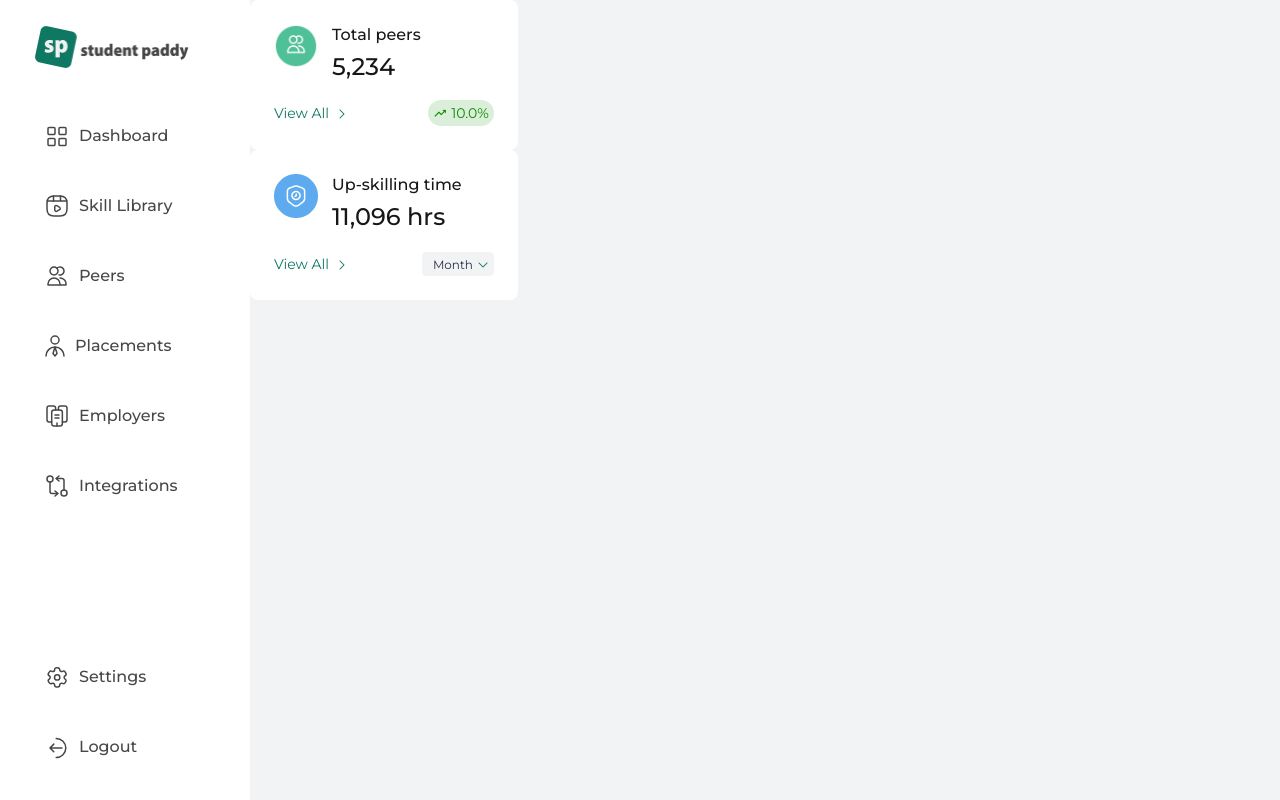
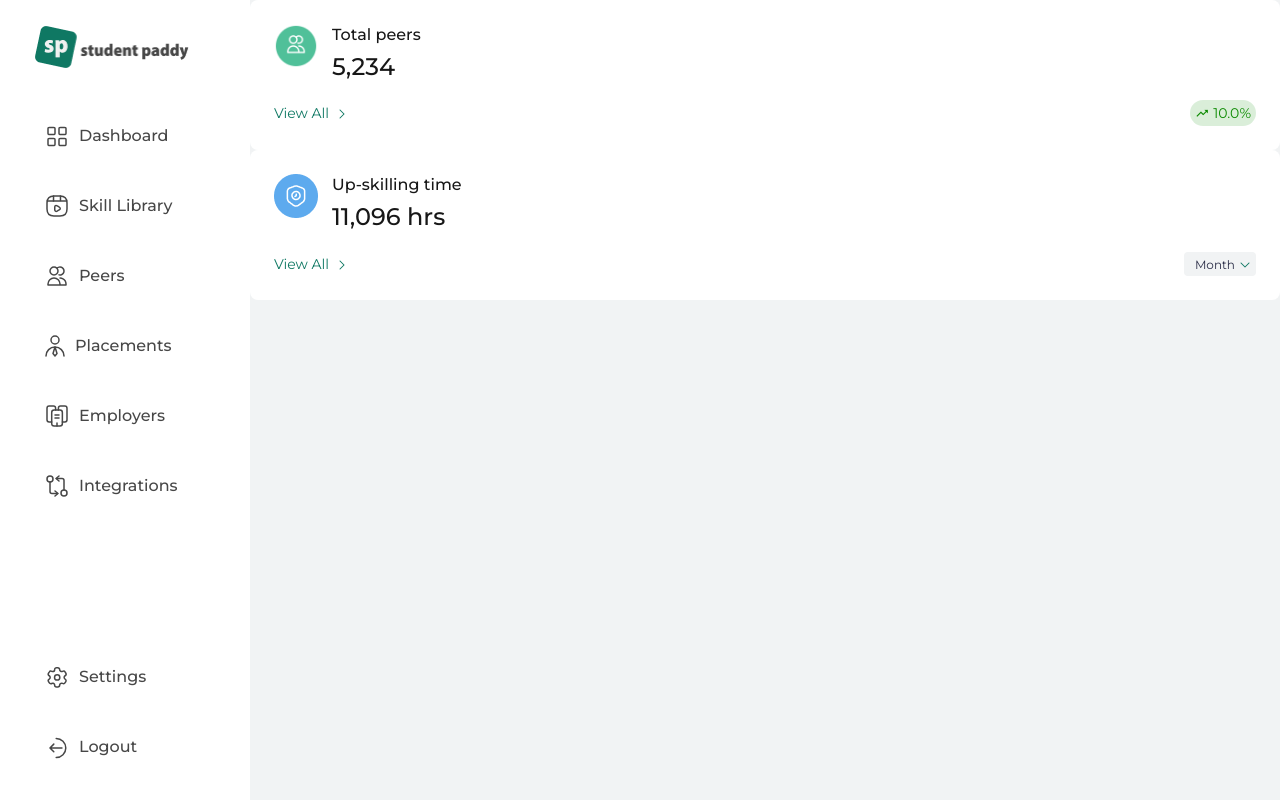
Before and after one commit to ArinzeGit/Student-Paddy-Admin-Dashboard, a Next.js app: page / in a window 1280 px wide. Built offline with nearby package versions, Linux system fonts and the light colour scheme.

Commit message:
finetune card design

```diff
--- a/src/components/Card1.tsx
+++ b/src/components/Card1.tsx
@@ -10,7 +10,7 @@ interface Card1Props {
 
 const Card1 = ({ label, value, iconSrc, url, percentage }: Card1Props) => {
   return (
-    <div className="h-[150px] w-[268px] bg-[white] rounded-[8px] p-[24px] font-montserrat flex flex-col justify-between">
+    <div className="min-h-[150px] bg-[white] rounded-[8px] p-[24px] font-montserrat flex flex-col justify-between">
       <div className="flex items-start gap-[14px]">
         <Image src={iconSrc} alt="Card Icon" width={44} height={44} />
         <div className=" font-[500]">
--- a/src/components/Card2.tsx
+++ b/src/components/Card2.tsx
@@ -9,7 +9,7 @@ interface Card2Props {
 
 const Card2 = ({ label, value, iconSrc, url }: Card2Props) => {
   return (
-    <div className="h-[150px] w-[268px] bg-[white] rounded-[8px] p-[24px] font-montserrat flex flex-col justify-between">
+    <div className="min-h-[150px] bg-[white] rounded-[8px] p-[24px] font-montserrat flex flex-col justify-between">
       <div className="flex items-start gap-[14px]">
         <Image src={iconSrc} alt="Card Icon" width={44} height={44} />
         <div className=" font-[500]">
```
